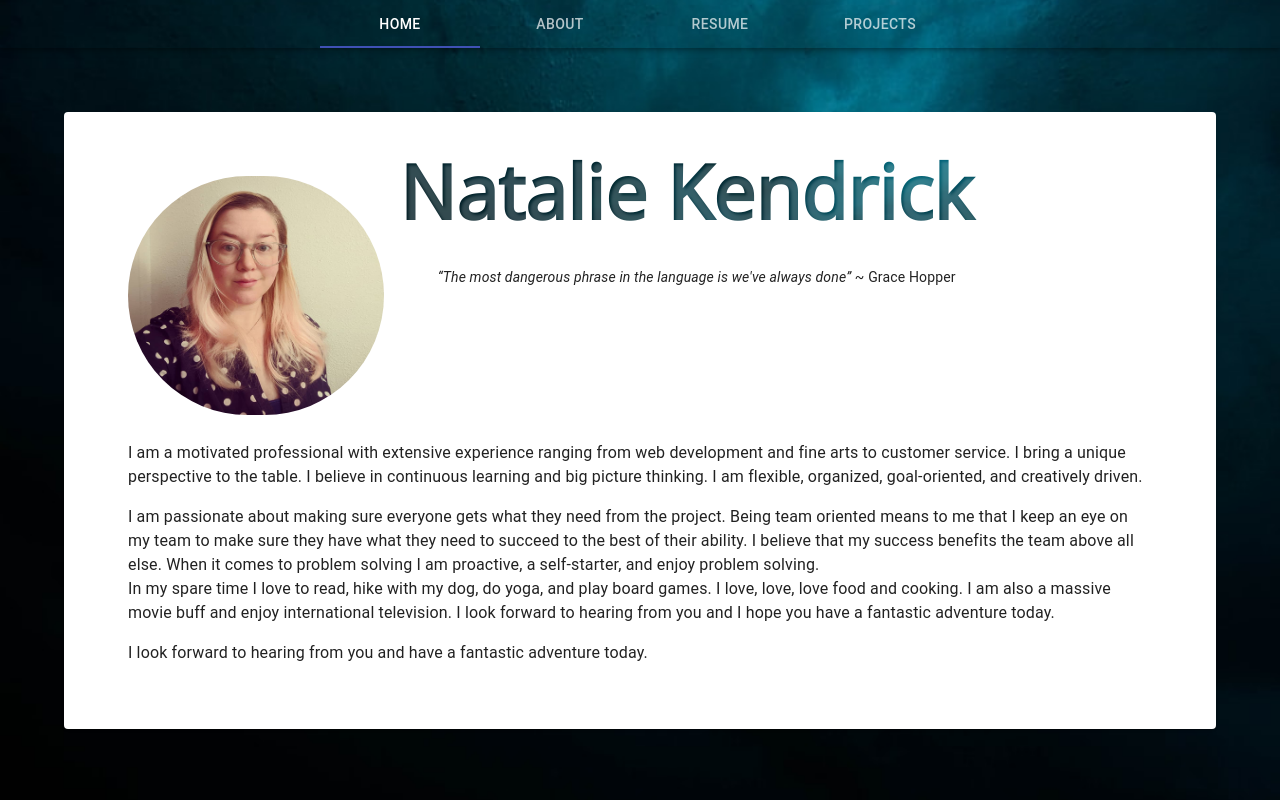
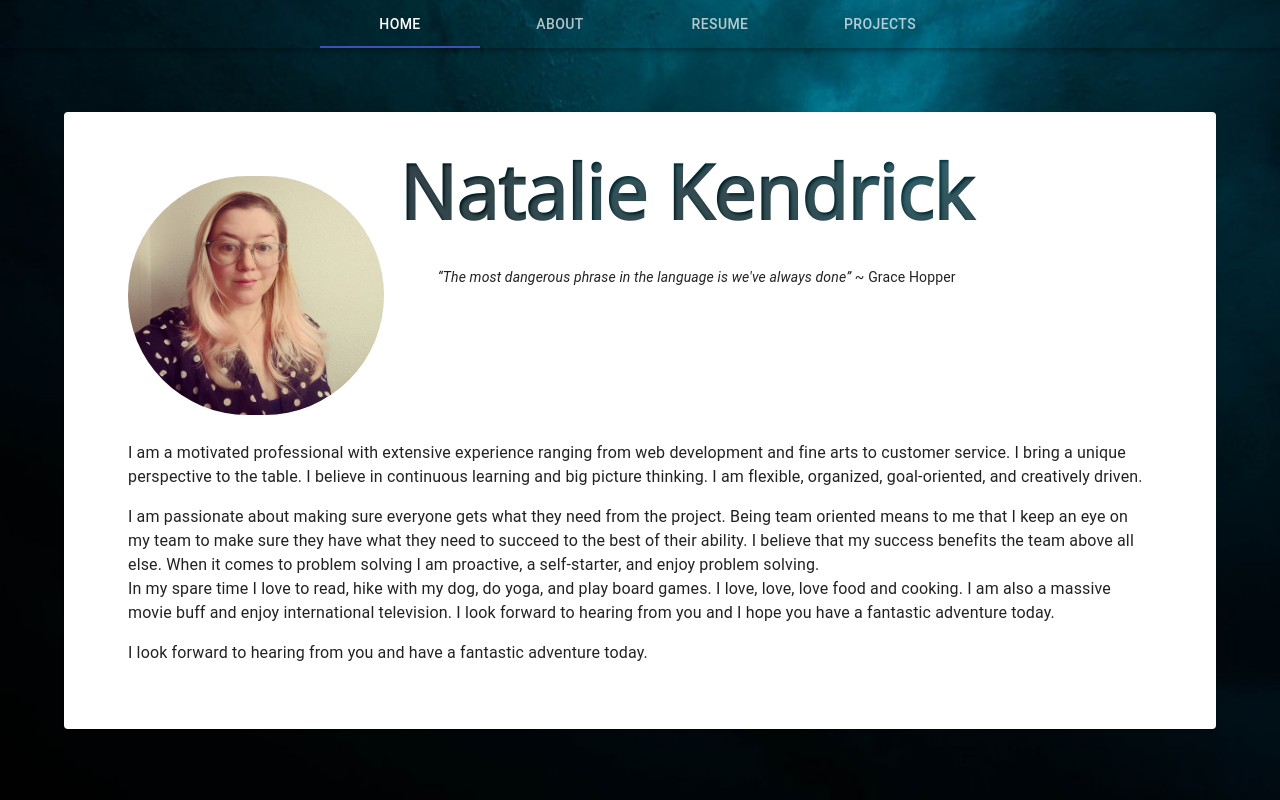
Before and after one commit to listenToRipley/nataliekendrick, a React (Create React App) app: page /about in a window 1280 px wide. Built offline with nearby package versions, Linux system fonts and the light colour scheme.

Commit message:
removed fixed and seems to work well for clicks

```diff
--- a/src/Components/Components.css
+++ b/src/Components/Components.css
@@ -26,7 +26,6 @@ a:hover {
   text-align: center;
   font-family: 'Open Sans', sans-serif, 'Bold';
   background-image: url('./projectImgs/golden.jpeg');
-  background-attachment: fixed;
   background-position: center;
   background-repeat: no-repeat;
   -webkit-background-clip: text;
@@ -111,7 +110,6 @@ a:hover {
   background-image: url('./projectImgs/backdrop.jpeg');
   background-position: center;
   background-repeat: no-repeat;
-  background-attachment: fixed;
   color: transparent;
   -webkit-background-clip: text;
   -webkit-text-fill-color: transparent;
@@ -312,7 +310,7 @@ a:hover {
   }
 }
 
- @media all and (min-width: 200px) and (max-width: 410px)  {
+ @media all and (min-width: 0px) and (max-width: 410px)  {
   .panel {
     -webkit-text-size-adjust: 2px;
   }
```
